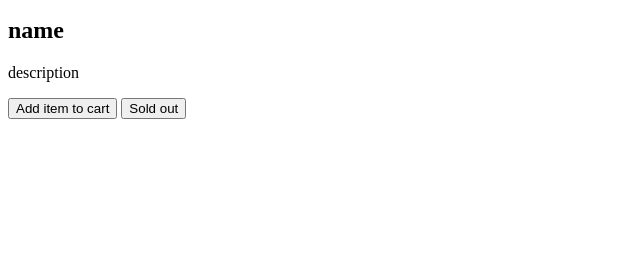
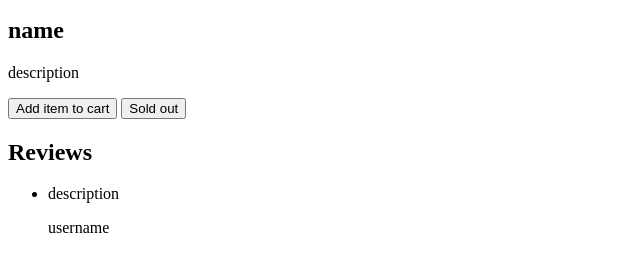
Before and after one commit to nazarepiedady/ystore, a plain HTML site: page index.html in a window 1280 px wide. Shown: the part 214-486 px from the top of the page, without its empty margins (0-640 px from the left). Drawn offline with Linux system fonts and the light colour scheme.

Commit message:
Add markup for the reviews section

```diff
--- a/index.html
+++ b/index.html
@@ -40,6 +40,16 @@
                         <button class="modal__button">Add item to cart</button>
                         <button class="modal__button modal__button-sold-out">Sold out</button>
                     </div>
+
+                    <div class="reviews">
+                        <h2 class="reviews__heading">Reviews</h2>
+                        <ul class="reviews__list">
+                            <li class="reviews__item">
+                                <p class="reviews__desc">description</p>
+                                <p class="reviews__username">username</p>
+                            </li>
+                        </ul>
+                    </div>
                 </div>
             </section>
         </div>
```
